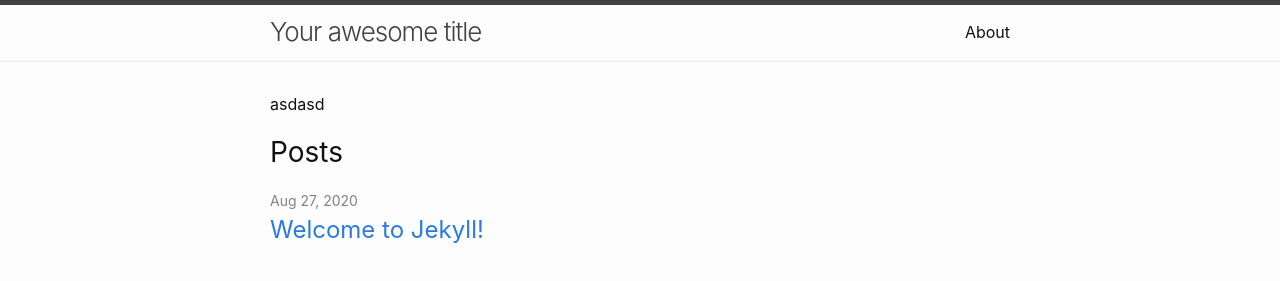
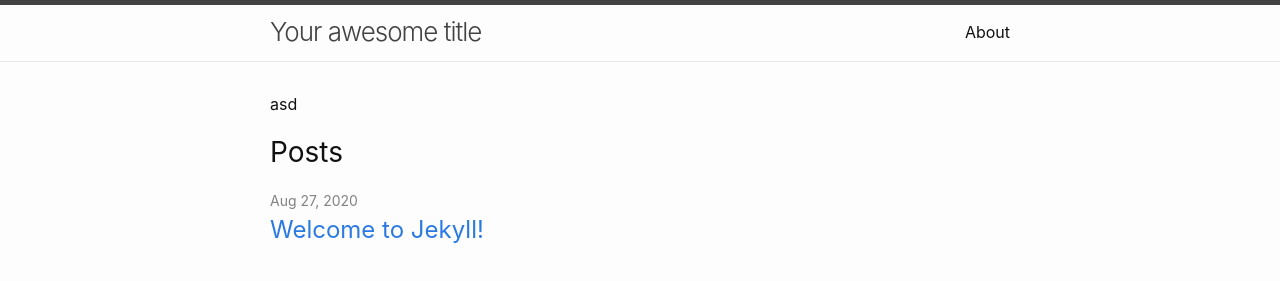
Before and after one commit to Alexsab/newtonteach.me, a Jekyll site: the page built from index.markdown, in a window 1280 px wide. Shown: the top 281 px of the page. Built offline with Jekyll 4.4.1, drawn with Linux system fonts in a browser that asks for light colours.

Commit message:
success 2)

```diff
--- a/_config.yml
+++ b/_config.yml
@@ -24,7 +24,7 @@ description: >- # this means to ignore newlines until "baseurl:"
   Write an awesome description for your new site here. You can edit this
   line in _config.yml. It will appear in your document head meta (for
   Google search results) and in your feed.xml site description.
-baseurl: "" # the subpath of your site, e.g. /blog
+baseurl: "newtonteach.me" # the subpath of your site, e.g. /blog
 url: "" # the base hostname & protocol for your site, e.g. http://example.com
 twitter_username: jekyllrb
 github_username:  jekyll
--- a/_includes/head.html
+++ b/_includes/head.html
@@ -3,7 +3,7 @@
   <meta http-equiv="X-UA-Compatible" content="IE=edge">
   <meta name="viewport" content="width=device-width, initial-scale=1">
   {%- seo -%}
-  <link rel="stylesheet" href="{{ "assets/main.css" | relative_url }}">
+  <link rel="stylesheet" href="{{ "/assets/main.css" | relative_url }}">
   {%- feed_meta -%}
   {%- if jekyll.environment == 'production' and site.google_analytics -%}
     {%- include google-analytics.html -%}
--- a/index.markdown
+++ b/index.markdown
@@ -5,4 +5,4 @@
 layout: home
 ---
 
-asdasd
+asd
```
